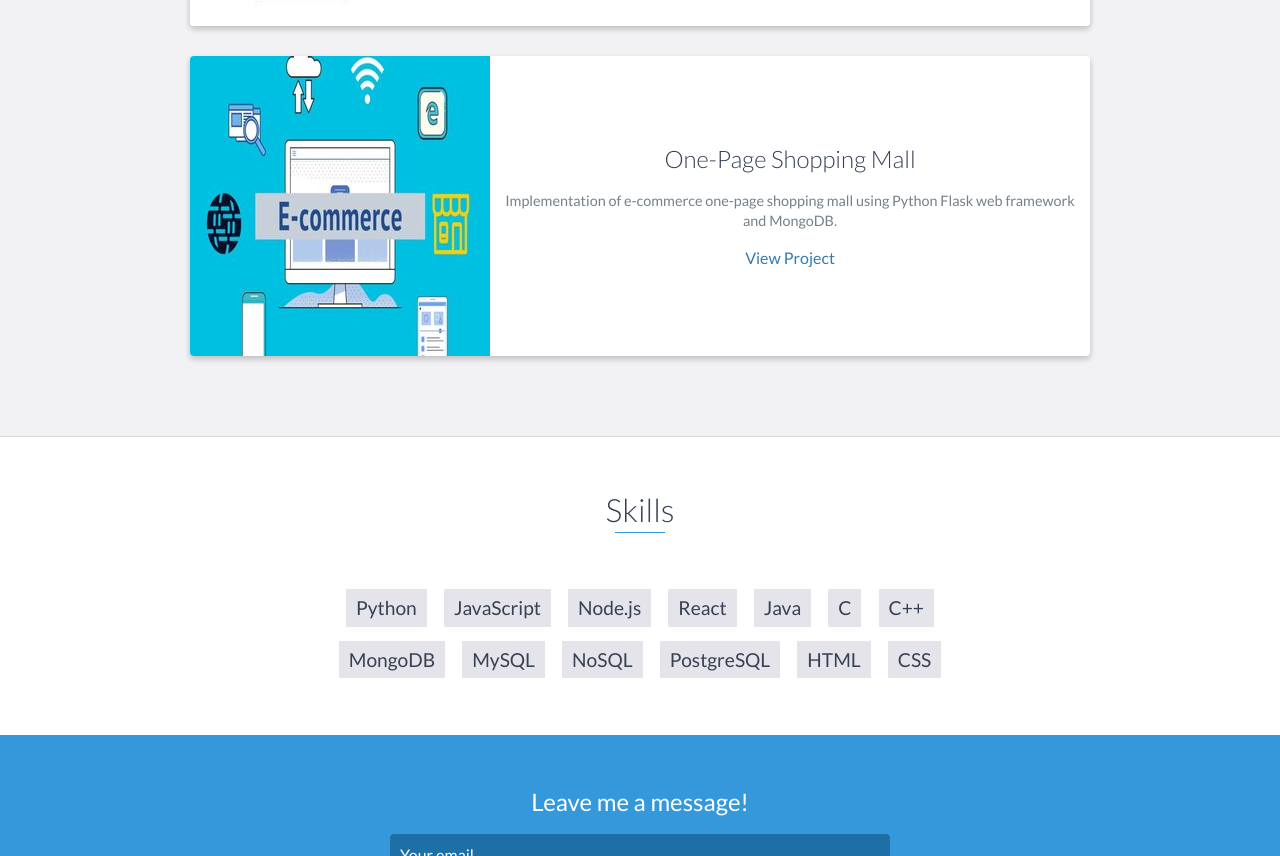
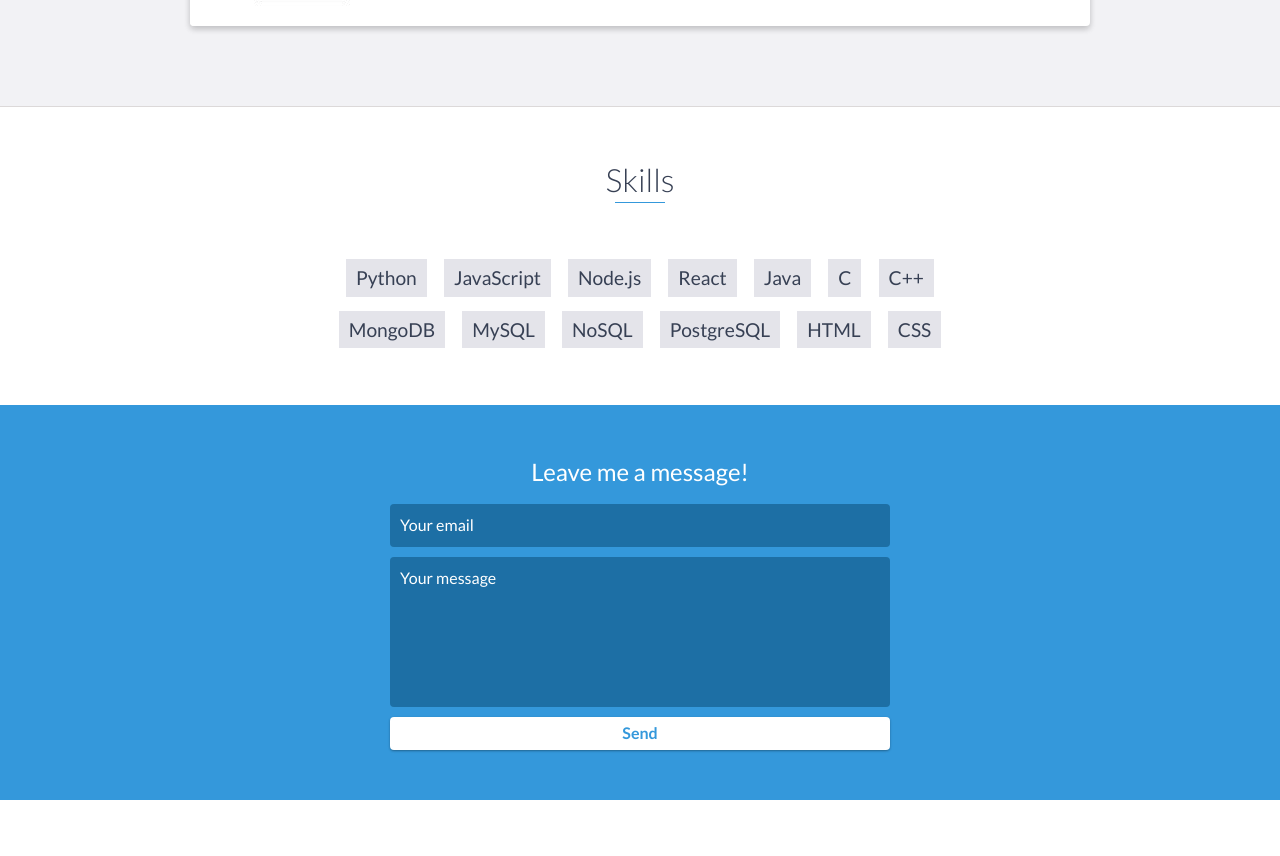
Before and after one commit to RayMJK/RayMJK.github.io, a website: page index.html in a window 1280 px wide. Shown: the part 3045-3901 px from the top of the page. Drawn offline with nearby package versions, Linux system fonts and the light colour scheme; files that its build step writes are made by us from their sources; files whose address does not match are found by name.

Commit message:
resume update

```diff
--- a/index.html
+++ b/index.html
@@ -57,7 +57,7 @@
     <div id="lead-content">
         <h1>Myung Joon Kim</h1>
         <h2>Computer Science at Penn State</h2>
-        <a href="/files/Resume_Ray_Kim_v2.pdf" class="btn-rounded-white">My Resume</a>
+        <a href="/files/MYUNG_JOON_KIM_Resume.pdf" class="btn-rounded-white">My Resume</a>
         <a href="#projects" class="btn-rounded-white">My Projects</a>
         <a href="https://www.linkedin.com/in/myung-joon-ray-kim-3a4788170/" class="btn-rounded-white">LinkedIn</a>
     </div>
@@ -193,22 +193,7 @@
             </div>
             <!-- End .project -->
 
-            <div class="project shadow-large"> <!-- One-Page Shopping Mall Project -->
-                <div class="project-image">
-                    <img src="images/ecommerce.jpg"/>
-                </div>
-                <!-- End .project-image -->
-                <div class="project-info">
-                    <h3>One-Page Shopping Mall</h3>
-                    <p>
-                        Implementation of e-commerce one-page shopping mall using Python Flask web framework
-                        and MongoDB.
-                    </p>
-                    <a href="http://myungjoon.com/">View Project</a>
-                </div>
-                <!-- End .project-info -->
-            </div>
-            <!-- End .project -->
+
         </div>
     </div>
 </div>
```
Also changed, not shown: 1 other file.
